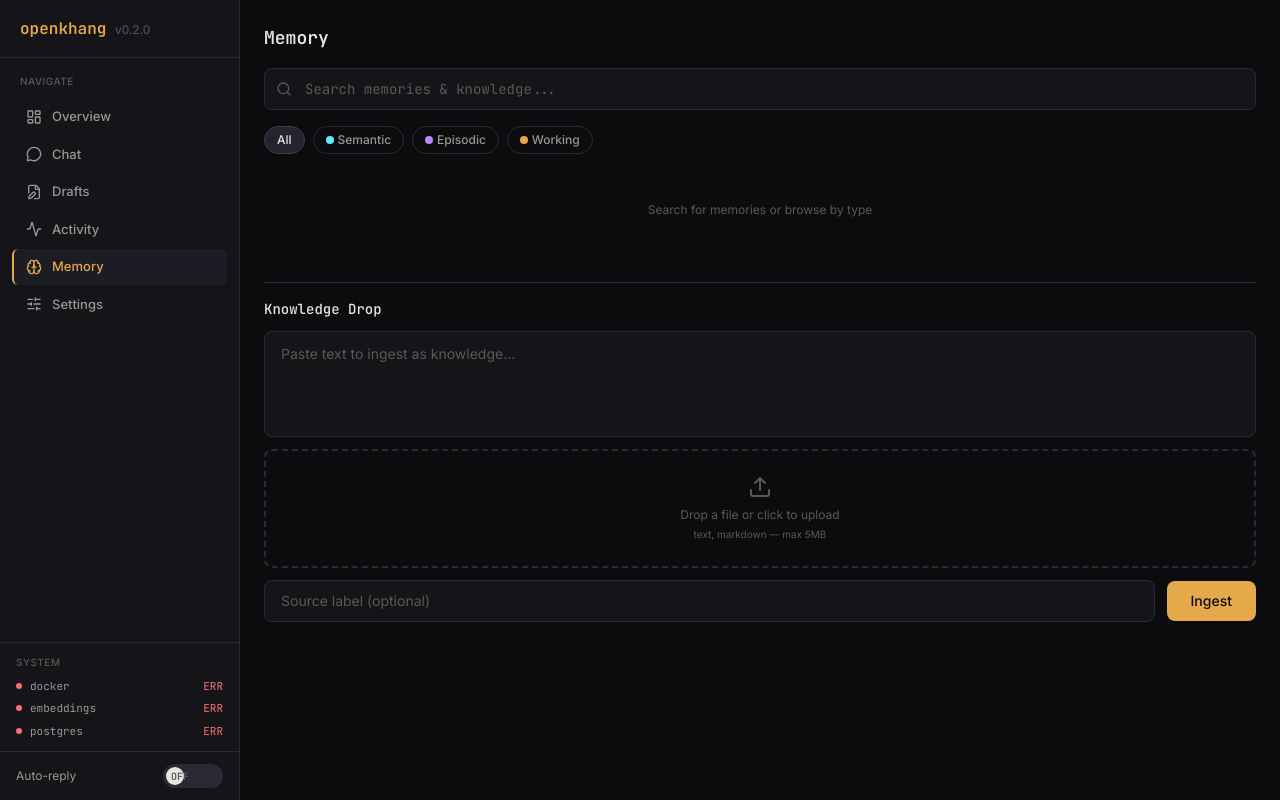
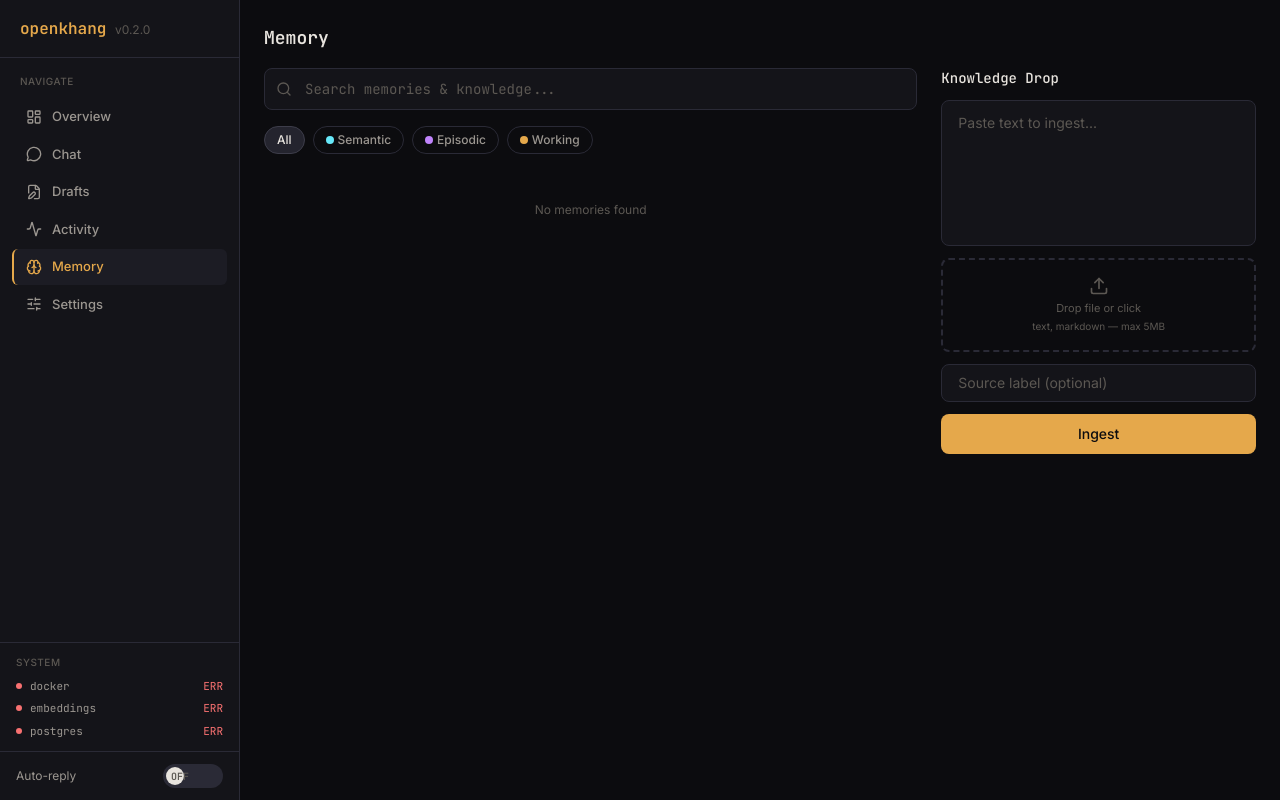
Before and after one commit to bkdev98/openkhang, a FastAPI app: page /pages/memory in a window 1280 px wide. Run offline with FastAPI, Linux system fonts and the light colour scheme; some libraries are stand-ins or nearby versions.

Commit message:
fix(dashboard): auto-load recent memories, knowledge drop to right column

```diff
--- a/services/dashboard/api_routes.py
+++ b/services/dashboard/api_routes.py
@@ -365,7 +365,7 @@ async def chat_clear(request: Request):
 @router.get("/memory/search", response_class=HTMLResponse)
 async def memory_search(request: Request, q: str = "", type: str = ""):
     if not q and not type:
-        return HTMLResponse('<p class="text-ok-ghost text-xs text-center py-8">Enter a search query</p>')
+        q = "recent"  # Default: show latest memories
     try:
         results = await _get_svc().search_memories(query=q or "recent", limit=20)
         if not results:
--- a/services/dashboard/templates/pages/memory.html
+++ b/services/dashboard/templates/pages/memory.html
@@ -2,13 +2,19 @@
 
     <!-- Page header -->
     <h1 class="font-mono font-semibold text-lg text-ok-text">Memory</h1>
+
+    <!-- Two-column layout: Search/Results | Knowledge Drop -->
+    <div class="grid grid-cols-1 lg:grid-cols-3 gap-6">
+
+        <!-- LEFT: Search + Results (2/3 width) -->
+        <div class="lg:col-span-2 flex flex-col gap-4">
 
             <!-- Search bar -->
             <div class="relative">
                 <i data-lucide="search" class="w-4 h-4 absolute left-3 top-1/2 -translate-y-1/2 text-ok-ghost"></i>
                 <input type="text" id="memory-search" name="q" placeholder="Search memories & knowledge..."
                        hx-get="/api/memory/search"
-               hx-trigger="keyup changed delay:300ms"
+                       hx-trigger="keyup changed delay:300ms, load"
                        hx-target="#memory-results"
                        hx-swap="innerHTML"
                        hx-include="[name='type']"
@@ -38,58 +44,60 @@
             </div>
 
             <!-- Results -->
-    <div id="memory-results" class="flex flex-col gap-2">
-        <p class="text-ok-ghost text-xs text-center py-8">Search for memories or browse by type</p>
+            <div id="memory-results" class="flex flex-col gap-2 max-h-[600px] overflow-y-auto feed-scroll">
+                <div class="skeleton h-16 rounded-lg"></div>
+                <div class="skeleton h-16 rounded-lg"></div>
+                <div class="skeleton h-16 rounded-lg"></div>
+            </div>
         </div>
 
-    <!-- Knowledge Drop -->
-    <div class="mt-4 border-t border-ok-border pt-4">
-        <h2 class="font-mono text-sm font-medium text-ok-text mb-3">Knowledge Drop</h2>
+        <!-- RIGHT: Knowledge Drop (1/3 width) -->
+        <div class="flex flex-col gap-3">
+            <h2 class="font-mono text-sm font-medium text-ok-text">Knowledge Drop</h2>
             <form hx-post="/api/memory/ingest"
                   hx-target="#ingest-result"
                   hx-swap="innerHTML"
                   hx-encoding="multipart/form-data"
                   class="flex flex-col gap-3">
-            <textarea name="text" rows="4" placeholder="Paste text to ingest as knowledge..."
+                <textarea name="text" rows="6" placeholder="Paste text to ingest..."
                           class="bg-ok-srf border border-ok-border rounded-lg px-4 py-3 text-sm text-ok-text
                                  placeholder-ok-ghost focus:outline-none focus:border-ok-amber resize-none"></textarea>
 
                 <!-- File drop zone -->
                 <div id="drop-zone"
-                 class="border-2 border-dashed border-ok-border rounded-lg p-6 text-center cursor-pointer
+                     class="border-2 border-dashed border-ok-border rounded-lg p-4 text-center cursor-pointer
                             hover:border-ok-amber transition-colors"
                      onclick="document.getElementById('file-input').click()">
-                <i data-lucide="upload" class="w-6 h-6 mx-auto text-ok-ghost mb-2"></i>
-                <p class="text-xs text-ok-ghost">Drop a file or click to upload</p>
-                <p class="text-[10px] text-ok-ghost mt-1">text, markdown — max 5MB</p>
-                <p id="file-name" class="text-xs text-ok-amber mt-2 hidden"></p>
+                    <i data-lucide="upload" class="w-5 h-5 mx-auto text-ok-ghost mb-1"></i>
+                    <p class="text-[11px] text-ok-ghost">Drop file or click</p>
+                    <p class="text-[10px] text-ok-ghost mt-0.5">text, markdown — max 5MB</p>
+                    <p id="file-name" class="text-[11px] text-ok-amber mt-1 hidden"></p>
                     <input type="file" id="file-input" name="file" accept=".txt,.md"
                            class="hidden" onchange="showFileName(this)">
                 </div>
 
-            <div class="flex items-center gap-3">
                 <input type="text" name="source_label" placeholder="Source label (optional)"
-                       class="flex-1 bg-ok-srf border border-ok-border rounded-lg px-4 py-2.5 text-sm text-ok-text
+                       class="bg-ok-srf border border-ok-border rounded-lg px-4 py-2 text-sm text-ok-text
                               placeholder-ok-ghost focus:outline-none focus:border-ok-amber">
                 <button type="submit"
-                        class="bg-ok-amber hover:bg-ok-ambdim text-ok-void text-sm font-medium px-6 py-2.5
-                               rounded-lg transition-colors">
+                        class="bg-ok-amber hover:bg-ok-ambdim text-ok-void text-sm font-medium px-4 py-2.5
+                               rounded-lg transition-colors w-full">
                     Ingest
                 </button>
-            </div>
                 <div id="ingest-result"></div>
             </form>
+        </div>
+
     </div>
 </div>
 
 <script>
 function filterMemoryType(btn, type) {
-    document.querySelectorAll('.filter-pill').forEach(p => p.classList.remove('active'));
+    document.querySelectorAll('.filter-pill').forEach(function(p) { p.classList.remove('active'); });
     btn.classList.add('active');
     document.getElementById('memory-type-input').value = type;
-    // Trigger search if there's a query
     var input = document.getElementById('memory-search');
-    if (input.value) htmx.trigger(input, 'keyup');
+    if (input) htmx.trigger(input, 'keyup');
 }
 
 function showFileName(input) {
@@ -100,15 +108,14 @@ function showFileName(input) {
     }
 }
 
-// Drag and drop
 var dz = document.getElementById('drop-zone');
 if (dz) {
-    ['dragenter','dragover'].forEach(e => dz.addEventListener(e, function(ev) {
+    ['dragenter','dragover'].forEach(function(e) { dz.addEventListener(e, function(ev) {
         ev.preventDefault(); dz.classList.add('drag-over');
-    }));
-    ['dragleave','drop'].forEach(e => dz.addEventListener(e, function(ev) {
+    }); });
+    ['dragleave','drop'].forEach(function(e) { dz.addEventListener(e, function(ev) {
         ev.preventDefault(); dz.classList.remove('drag-over');
-    }));
+    }); });
     dz.addEventListener('drop', function(ev) {
         var fi = document.getElementById('file-input');
         fi.files = ev.dataTransfer.files;
```
Lines whose indentation alone changed are shown as unchanged.
